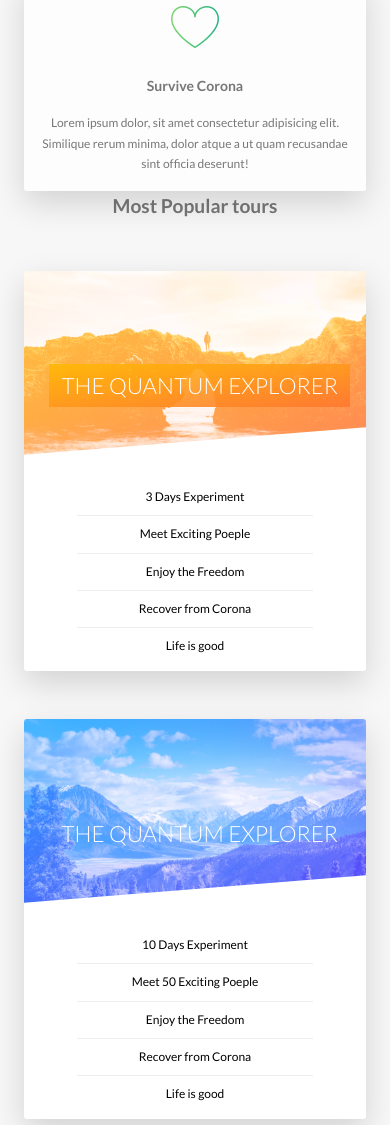
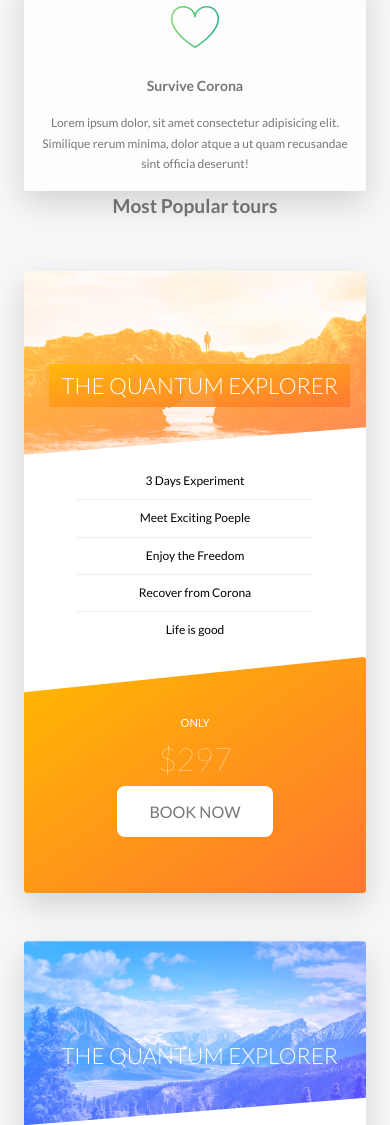
Before and after one commit to Jay055/Advanced_CSS, a website: page natours/index.html in a window 390 px wide. Shown: the part 2282-3407 px from the top of the page. Drawn offline with Linux system fonts and the light colour scheme; files whose address does not match are found by name.

Commit message:
Added Media Queries to Tours Section

```diff
--- a/natours/sass/components/_card.scss
+++ b/natours/sass/components/_card.scss
@@ -2,6 +2,8 @@
 
 
 .card{
+
+  // Functionality
   perspective: 150rem;
   -moz-perspective: 150rem;
   position: relative;
@@ -152,5 +154,58 @@
 
   }
 
+
+// Perpective: Make the rotation look like it's coming towards you.
+
+//<------------------------------------- Add media Queries----------------------------->
+//@include respond(tab-port) {
+  @media only screen and (max-width: 56.25em),
+  only screen and (hover: none) {
+
+height: auto;
+border-radius: 3px;
+background-color: $color-white;
+box-shadow: 0 1.5rem 4rem rgba($color-black, .15);
+
+&__side {
+  height: auto;
+  position: relative;
+  box-shadow: none;
+
+  &--back {
+
+    // Automatically displays in the front when you remove rotation
+      transform: rotateY(0);
+      clip-path: polygon(0 15%, 100% 0, 100% 100%, 0% 100%);
+  }
 }
-// Perpective: Make the rotation look like it's coming towards you.
+
+&:hover &__side--front {
+  transform: rotateY(0);
+}
+
+
+&__details {
+  padding: 1rem 3rem;
+}
+
+// FRONT SIDE STYLING
+&__cta {
+  position: relative;
+  top: 0%;
+  left: 0;
+  transform: translate(0);
+  width: 100%;
+  padding: 7rem 4rem 4rem 4rem;
+}
+
+&__price-box {
+  margin-bottom: 3rem;
+}
+
+&__price-value {
+  font-size: 4rem;
+}
+}
+
+}
```
Also changed, not shown: natours/css/style.css.
